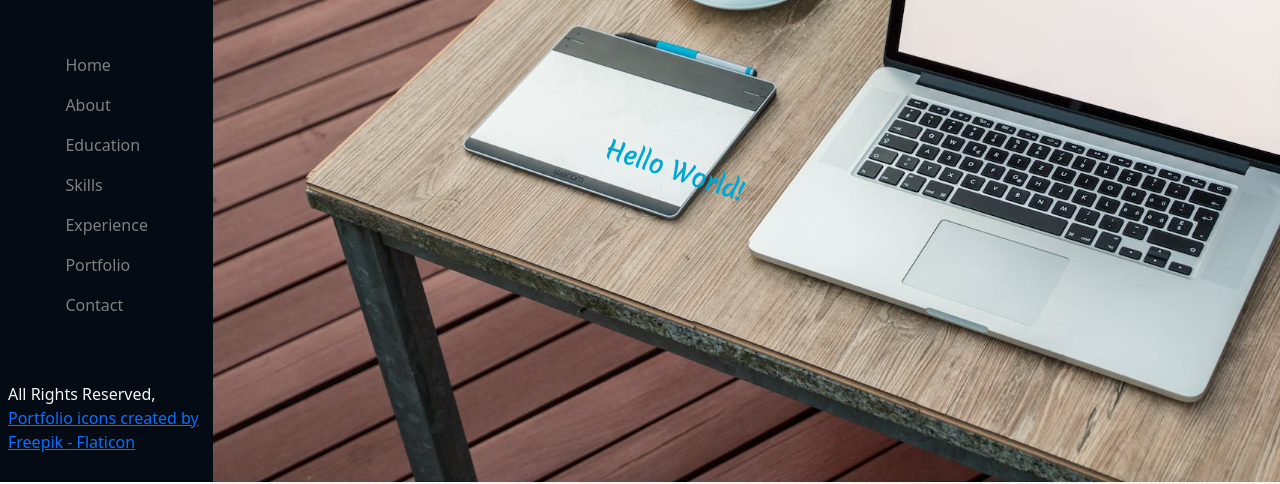
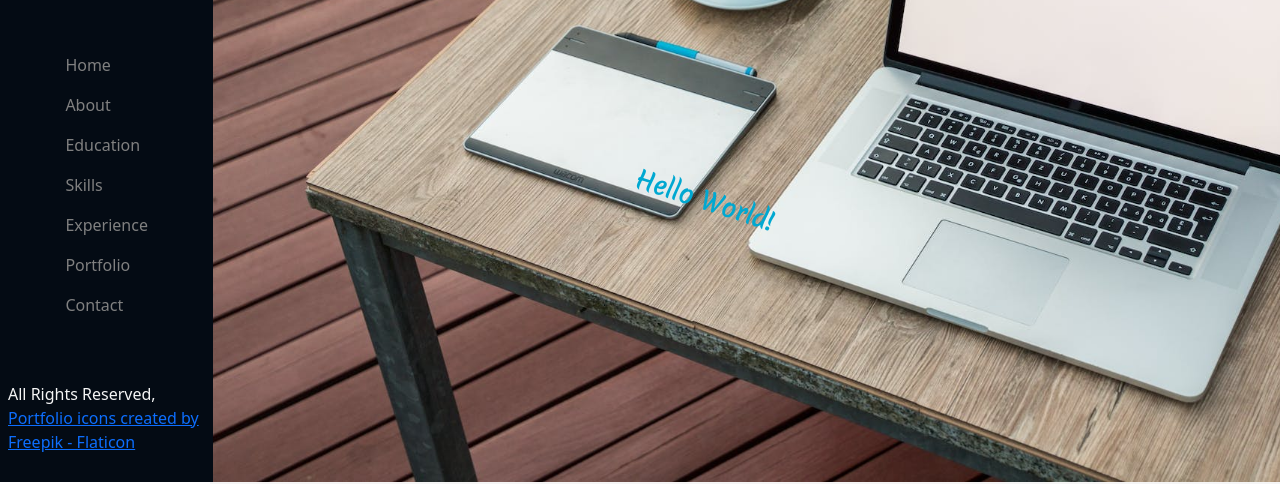
Before and after one commit to Sheryyar360/Portfolio, a plain HTML site: page index.html in a window 1280 px wide. Shown: the part 318-802 px from the top of the page. Drawn offline with nearby package versions, Linux system fonts and the light colour scheme.

Commit message:
Update styles.css

```diff
--- a/styles.css
+++ b/styles.css
@@ -85,8 +85,8 @@ html {
 
 #helloworld {
   position: absolute;
-  top: 470px;
-  left: 390px;
+  top: 500px;
+  left: 420px;
   font-family: "Merienda", cursive;
   color: #00a8d1;
   font-size: x-large;
```
